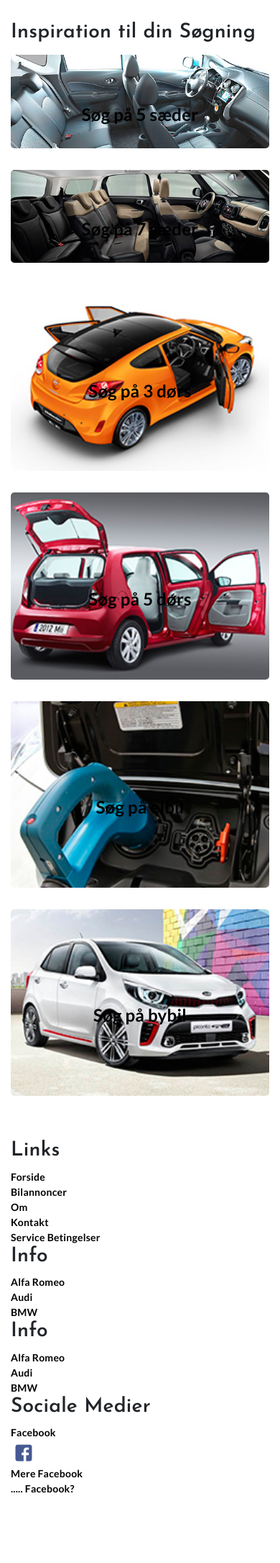
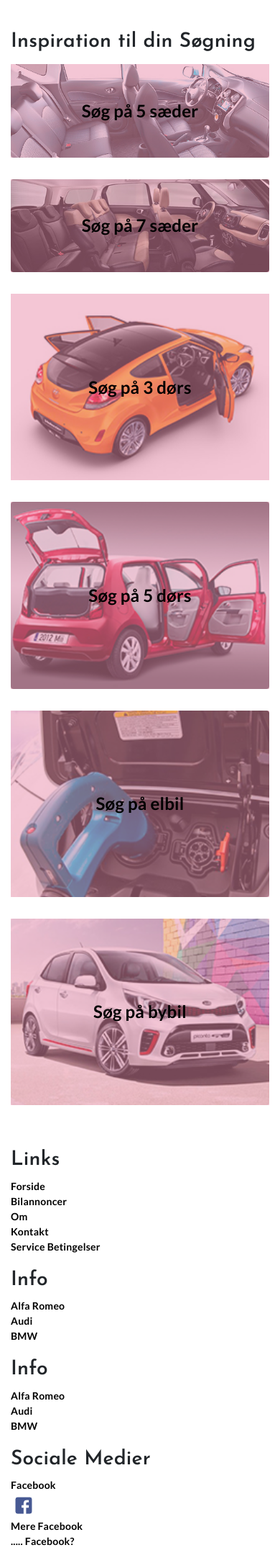
Before and after one commit to Sh1tSoft/Bileezy, a PHP site: page / in a window 390 px wide. Shown: the part 792-2963 px from the top of the page at 72% size. Before the commit the page ends 2866 px from the top, so only its background shows below. Run offline with PHP 8.4, Linux system fonts and the light colour scheme; data that the repository does not hold is empty; style sheets or scripts are compiled from the project's sources; some libraries are stand-ins or nearby versions.

Commit message:
index styling færdig... måske :unicorn:

```diff
--- a/assets/sass/comps/_footer.sass
+++ b/assets/sass/comps/_footer.sass
@@ -1,2 +1,5 @@
 .footer__facebook
   width: 36px
+
+.footer__section
+  padding-bottom: 20px
--- a/assets/sass/comps/_header.sass
+++ b/assets/sass/comps/_header.sass
@@ -2,7 +2,10 @@
   padding-top: 40px
   a
     font-size: 16px
+  .header__logo
+    padding-bottom: 20px
   .header__search
+    padding-bottom: 5px
     .header__search--input
       border: 1px solid $brand__button
       &:focus
@@ -20,7 +23,7 @@
         padding-right: 5px
         margin-right: 2px
   .header__divider
-    padding: 10px
+    padding: 4px
     border-bottom: 1px solid $brand__button
   .header__nav
     li
@@ -33,8 +36,12 @@
 /*-- Desktop styles
 @media only screen and (min-width: 960px)
   .header__main
+    .header__logo
+      padding-bottom: 0
     .header__search
       padding: 0 50px
       padding-top: 3px
     .header__account
       padding-top: 8px
+    .header__divider
+      padding: 10px
--- a/assets/sass/comps/_inspiration.sass
+++ b/assets/sass/comps/_inspiration.sass
@@ -9,12 +9,17 @@
       margin: 0
       overflow: hidden
       img
-        border-radius: 5px
-        //filter: blur(2px)
+        border-radius: 4px
+        //filter: blur(3px)
       figcaption
         position: absolute
+        display: flex
+        flex-direction: row
+        justify-content: center
+        align-items: center
         z-index: 2000
         width: calc(100% - 30px)
-        top: 50%
+        height: 100%
         text-align: center
         font-size: 24px
+        background-color: $brand__button--transparent
--- a/assets/sass/vars/_colors.sass
+++ b/assets/sass/vars/_colors.sass
@@ -1,6 +1,7 @@
 /*-- Brand colors
 $brand__main: #E91e63
 $brand__button: #E98DAB
+$brand__button--transparent: rgba(233, 141, 171, 0.5)
 
 /*-- Light colors
 $light__1: #E0E0E0
--- a/includes/footer.php
+++ b/includes/footer.php
@@ -1,7 +1,7 @@
 <!-- FOOTER (start) -->
 <footer class="container footer__main">
     <div class="row">
-        <div class="col-md-3">
+        <div class="col-md-3 footer__section">
             <h3>Links</h3>
             <ul>
                 <li><a href="index.php">Forside</a></li>
@@ -11,7 +11,7 @@
                 <li><a href="#">Service Betingelser</a></li>
             </ul>
         </div>
-        <div class="col-md-3">
+        <div class="col-md-3 footer__section">
             <h3>Info</h3>
             <ul>
                 <li><a href="#">Alfa Romeo</a></li>
@@ -19,7 +19,7 @@
                 <li><a href="#">BMW</a></li>
             </ul>
         </div>
-        <div class="col-md-3">
+        <div class="col-md-3 footer__section">
             <h3>Info</h3>
             <ul>
                 <li><a href="#">Alfa Romeo</a></li>
@@ -27,7 +27,7 @@
                 <li><a href="#">BMW</a></li>
             </ul>
         </div>
-        <div class="col-md-3">
+        <div class="col-md-3 footer__section">
             <h3>Sociale Medier</h3>
             <ul>
                 <li><a href="#">Facebook</a></li>
--- a/includes/header.php
+++ b/includes/header.php
@@ -1,9 +1,13 @@
 <?php
+     if (session_status() == PHP_SESSION_NONE) {
+          session_start();
+     }
+
 require 'includes/dbh.inc.php';
 ?>
 
 <!DOCTYPE html>
-<html lang="en">
+<html lang="da">
 <head>
     <meta charset="UTF-8">
     <meta name="viewport" content="width=device-width, initial-scale=1.0">
@@ -41,11 +45,7 @@ require 'includes/dbh.inc.php';
         </div>
         <!-- Account & Login -->
         <div class="header__account col-md-3">
-          <?php
-          if (session_status() == PHP_SESSION_NONE) {
-              session_start();
-          }
-          ?>
+
 
           <?php if (!empty($_SESSION['email'])) : ?>
           <?php else: ?>
```
